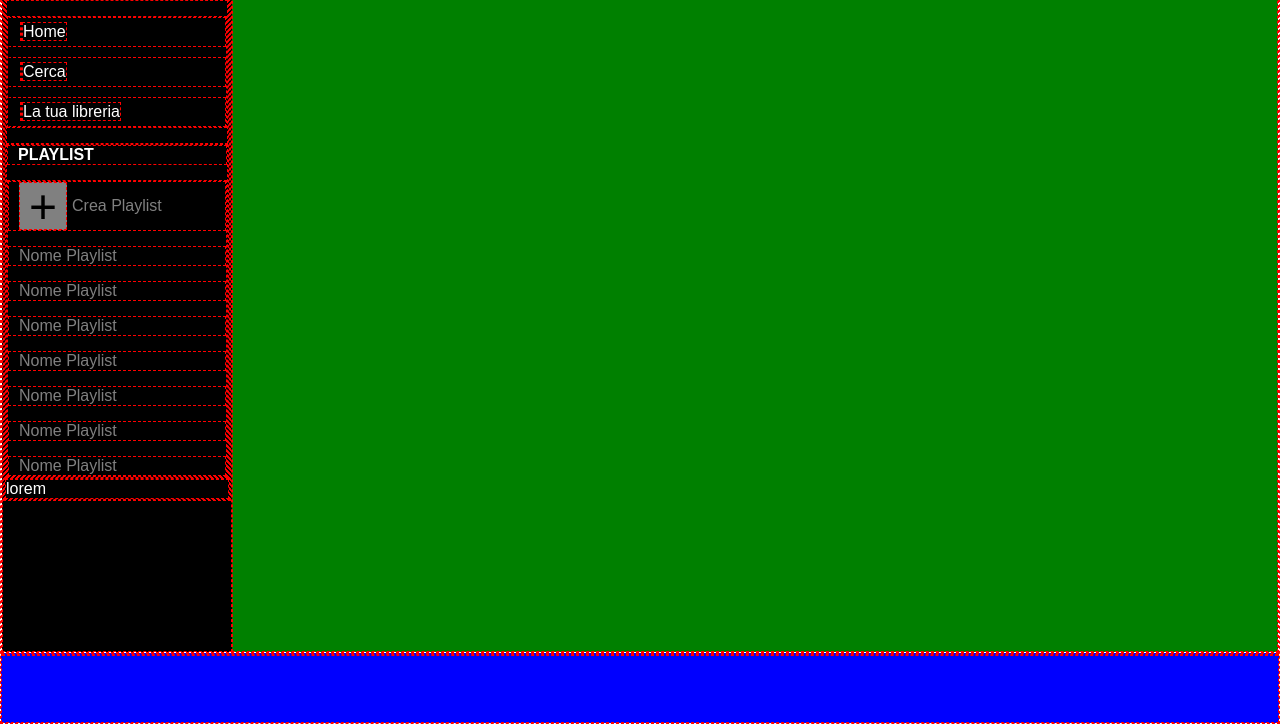
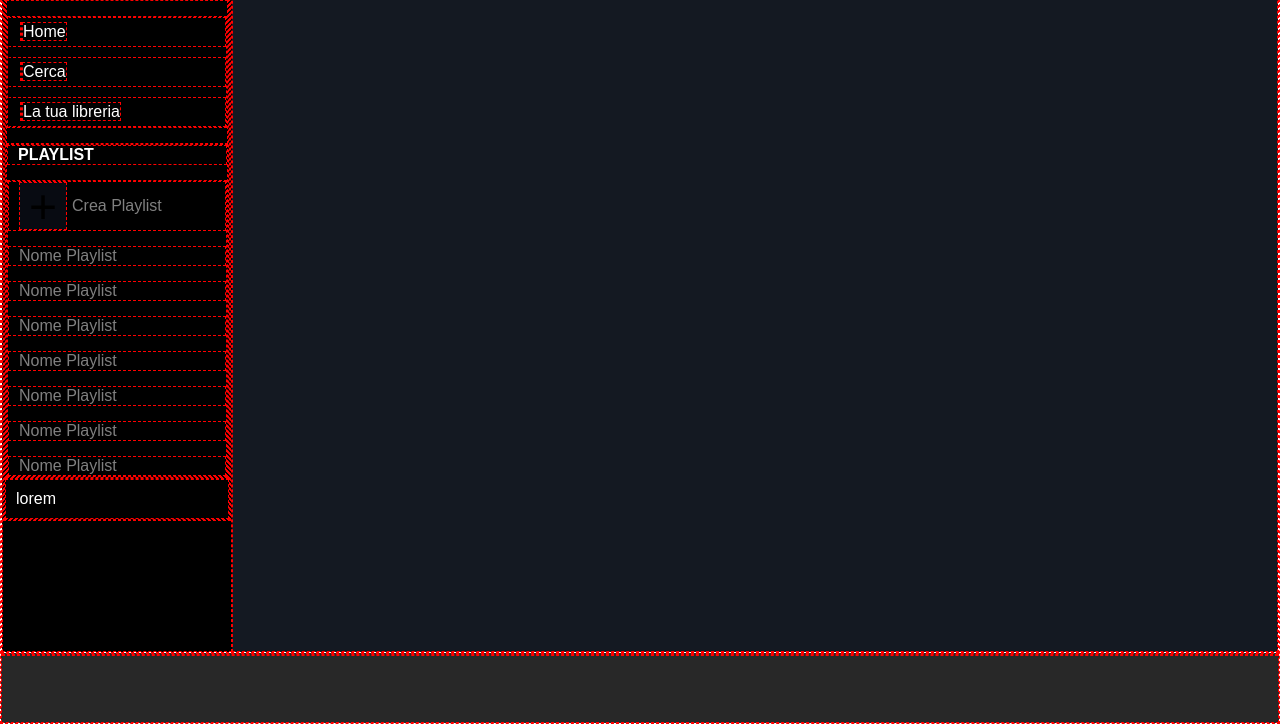
Before and after one commit to GiacomoVisconti/html-css-spotifyweb, a plain HTML site: page index.html in a window 1280 px wide. Shown: the part 76-800 px from the top of the page. Drawn offline with Linux system fonts and the light colour scheme.

Commit message:
add color section

```diff
--- a/css/style.css
+++ b/css/style.css
@@ -98,7 +98,7 @@ img{
             .navbar{
                 display: flex;
                 flex-direction: column;
-                justify-content: space-between;
+                justify-content: space-around;
                 .navbar_top{
                     .navbar_menu{
                         padding: 15px 0px;
@@ -147,7 +147,7 @@ img{
                                 .btn_add_playlist{
                                     width: 3rem;
                                     height: 3rem;
-                                    background-color: gray;
+                                    background-color: var(--bg_upg_btn_container);
                                     font-size: 3rem;
                                     display: flex;
                                     justify-content: center;
@@ -161,6 +161,8 @@ img{
                 }
                 .navbar_bottom{
 
+                    padding: 10px;
+
                 }
 
             }
@@ -169,7 +171,7 @@ img{
         .main_container{
             width: calc(100% - 230px);
             height: 100%;
-            background-color: green;
+            background-color: var(--bg_main_container);
             overflow-y: auto;
 
 
@@ -188,10 +190,6 @@ img{
 
     .bottom{
         height: 70px;
-        background-color: blue;
-
-
-
-
+        background-color: var(--bg_media_player);
     }
 }
```
Also changed, not shown: index.html (+7 -3 lines).
